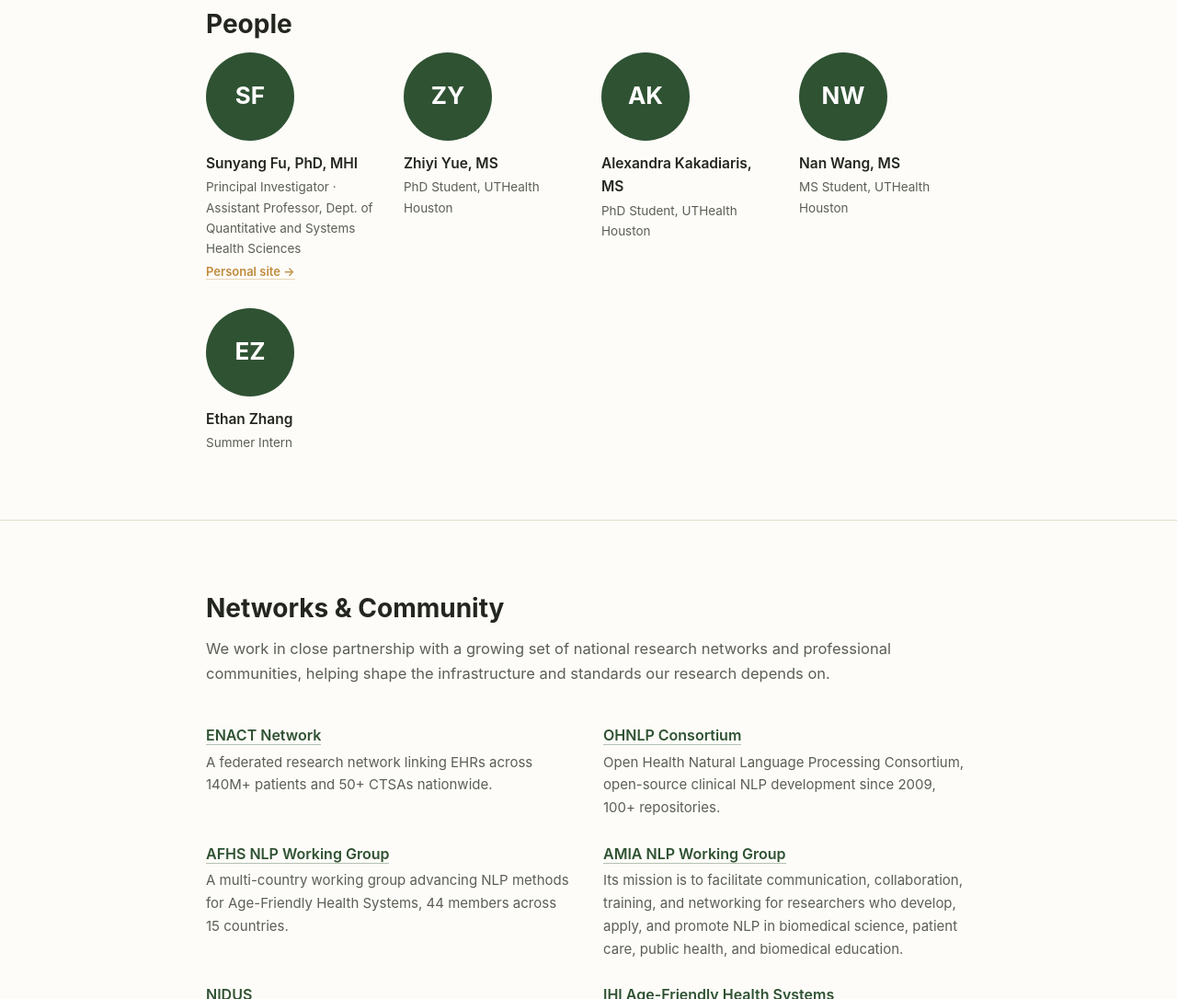
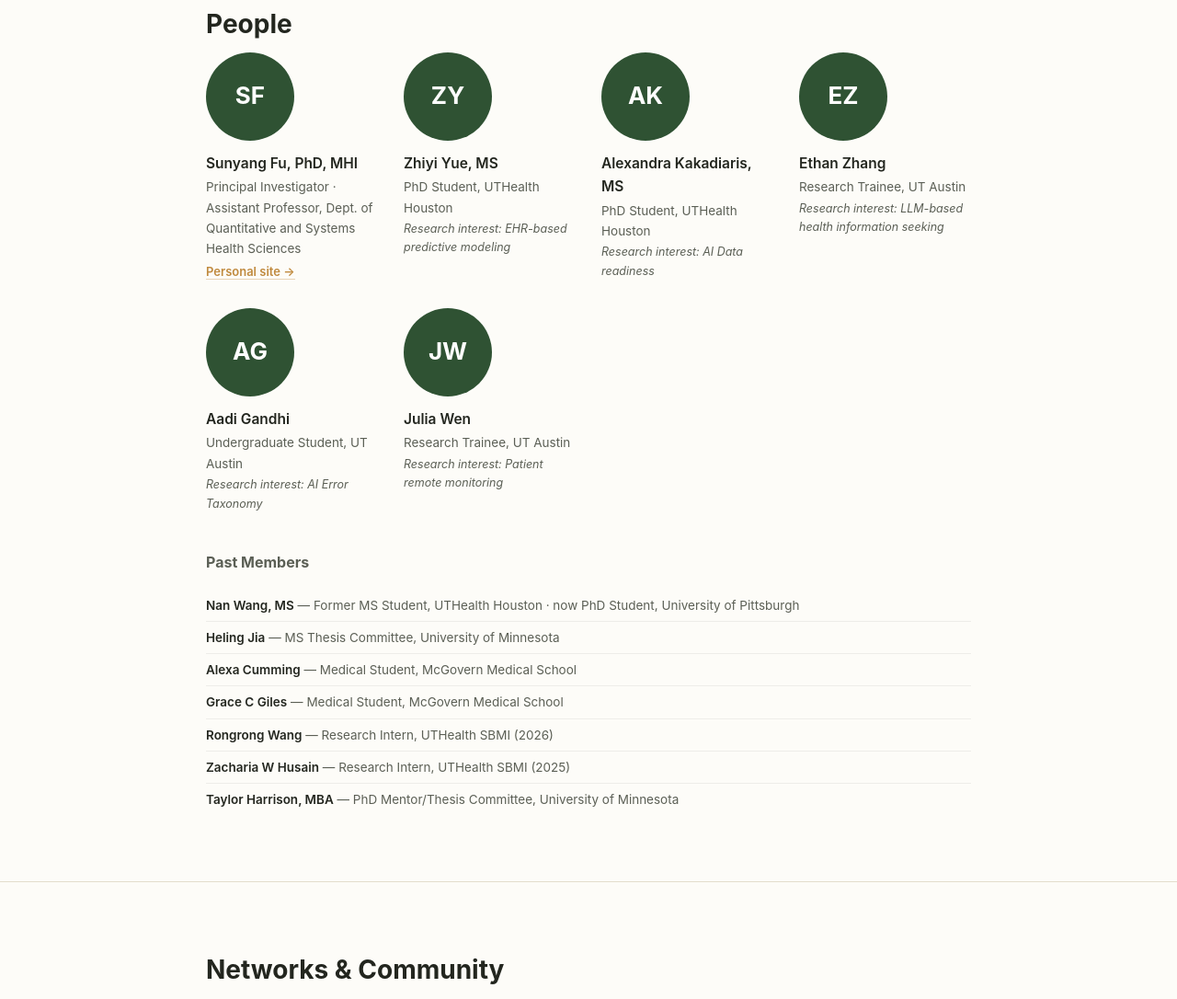
Before and after one commit to sunyangfu/LEAF-AI, a plain HTML site: page docs/index.html in a window 1280 px wide. Shown: the part 2503-3589 px from the top of the page at 92% size. Drawn offline with Linux system fonts and the light colour scheme.

Commit message:
revised people

```diff
--- a/docs/index.html
+++ b/docs/index.html
@@ -183,23 +183,44 @@
         <div class="avatar">ZY</div>
         <div class="name">Zhiyi Yue, MS</div>
         <div class="role">PhD Student, UTHealth Houston</div>
+        <div class="interest">Research interest: EHR-based predictive modeling</div>
       </div>
       <div class="person">
         <div class="avatar">AK</div>
         <div class="name">Alexandra Kakadiaris, MS</div>
         <div class="role">PhD Student, UTHealth Houston</div>
-      </div>
-      <div class="person">
-        <div class="avatar">NW</div>
-        <div class="name">Nan Wang, MS</div>
-        <div class="role">MS Student, UTHealth Houston</div>
+        <div class="interest">Research interest: AI Data readiness</div>
       </div>
       <div class="person">
         <div class="avatar">EZ</div>
         <div class="name">Ethan Zhang</div>
-        <div class="role">Summer Intern</div>
+        <div class="role">Research Trainee, UT Austin</div>
+        <div class="interest">Research interest: LLM-based health information seeking</div>
+      </div>
+      <div class="person">
+        <div class="avatar">AG</div>
+        <div class="name">Aadi Gandhi</div>
+        <div class="role">Undergraduate Student, UT Austin</div>
+        <div class="interest">Research interest: AI Error Taxonomy</div>
+      </div>
+      <div class="person">
+        <div class="avatar">JW</div>
+        <div class="name">Julia Wen</div>
+        <div class="role">Research Trainee, UT Austin</div>
+        <div class="interest">Research interest: Patient remote monitoring</div>
       </div>
     </div>
+
+    <h3 class="past-members-heading">Past Members</h3>
+    <ul class="past-members-list">
+      <li><span class="name">Nan Wang, MS</span> &mdash; Former MS Student, UTHealth Houston &middot; now PhD Student, University of Pittsburgh</li>
+      <li><span class="name">Heling Jia</span> &mdash; MS Thesis Committee, University of Minnesota</li>
+      <li><span class="name">Alexa Cumming</span> &mdash; Medical Student, McGovern Medical School</li>
+      <li><span class="name">Grace C Giles</span> &mdash; Medical Student, McGovern Medical School</li>
+      <li><span class="name">Rongrong Wang</span> &mdash; Research Intern, UTHealth SBMI (2026)</li>
+      <li><span class="name">Zacharia W Husain</span> &mdash; Research Intern, UTHealth SBMI (2025)</li>
+      <li><span class="name">Taylor Harrison, MBA</span> &mdash; PhD Mentor/Thesis Committee, University of Minnesota</li>
+    </ul>
   </div>
 </section>
 
--- a/docs/style.css
+++ b/docs/style.css
@@ -355,7 +355,36 @@ h2 {
 
 .person .name { font-weight: 600; font-size: 15.5px; margin-bottom: 2px; }
 .person .role { font-size: 13.5px; color: var(--text-muted); }
+.person .interest { font-size: 12.5px; color: var(--text-muted); font-style: italic; margin-top: 2px; }
 .person-link { font-size: 13px; margin-top: 4px; }
+
+.past-members-heading {
+  margin-top: 40px;
+  font-size: 16px;
+  color: var(--text-muted);
+}
+
+.past-members-list {
+  list-style: none;
+  margin: 8px 0 0;
+  padding: 0;
+}
+
+.past-members-list li {
+  font-size: 13.5px;
+  color: var(--text-muted);
+  padding: 6px 0;
+  border-bottom: 1px solid rgba(0,0,0,0.06);
+}
+
+.past-members-list li:last-child {
+  border-bottom: none;
+}
+
+.past-members-list .name {
+  font-weight: 600;
+  color: var(--text, inherit);
+}
 .person-link a { color: var(--amber); font-weight: 600; border-bottom-color: rgba(192,138,62,0.35); }
 
 /* Networks */
```
Also changed, not shown: 2 other files.
